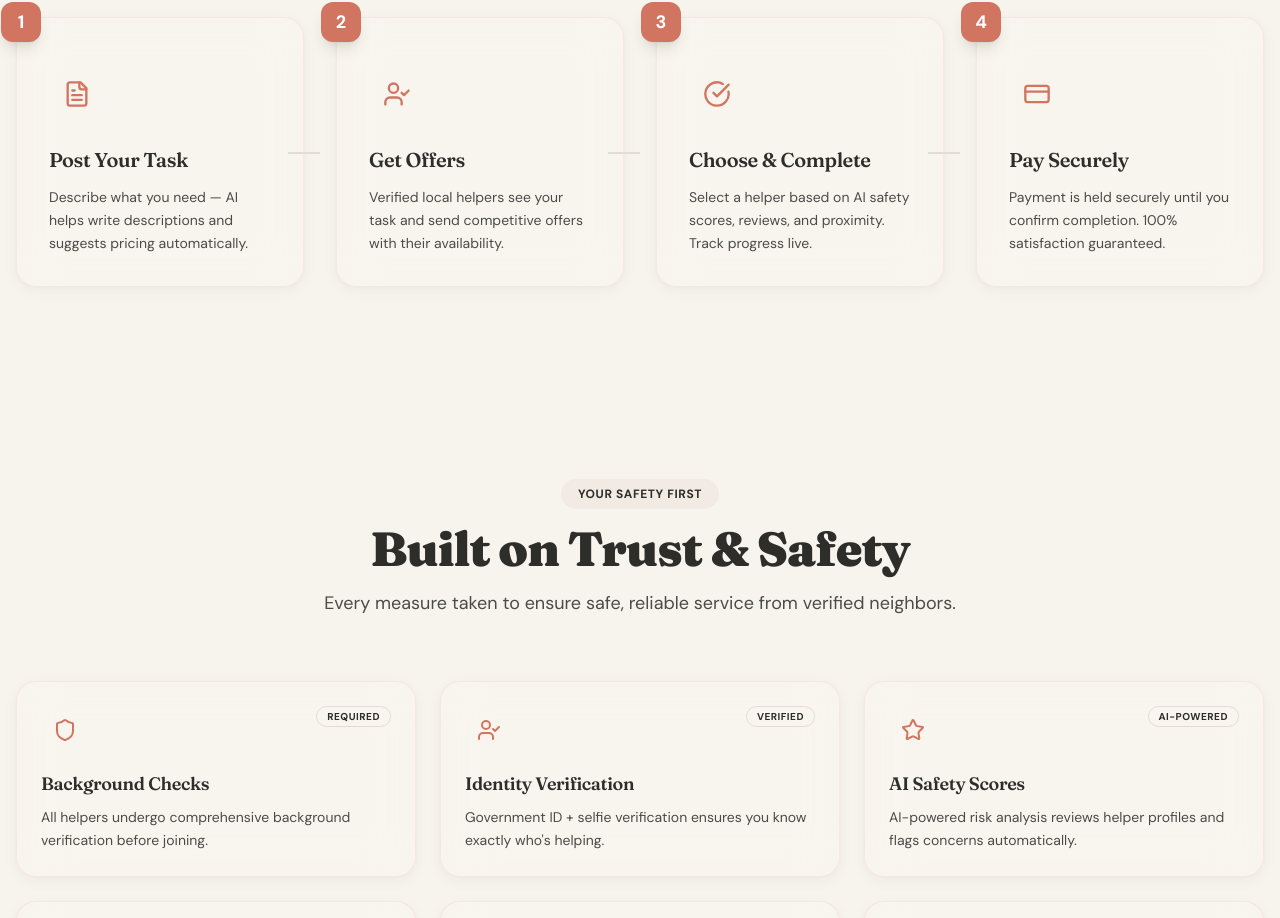
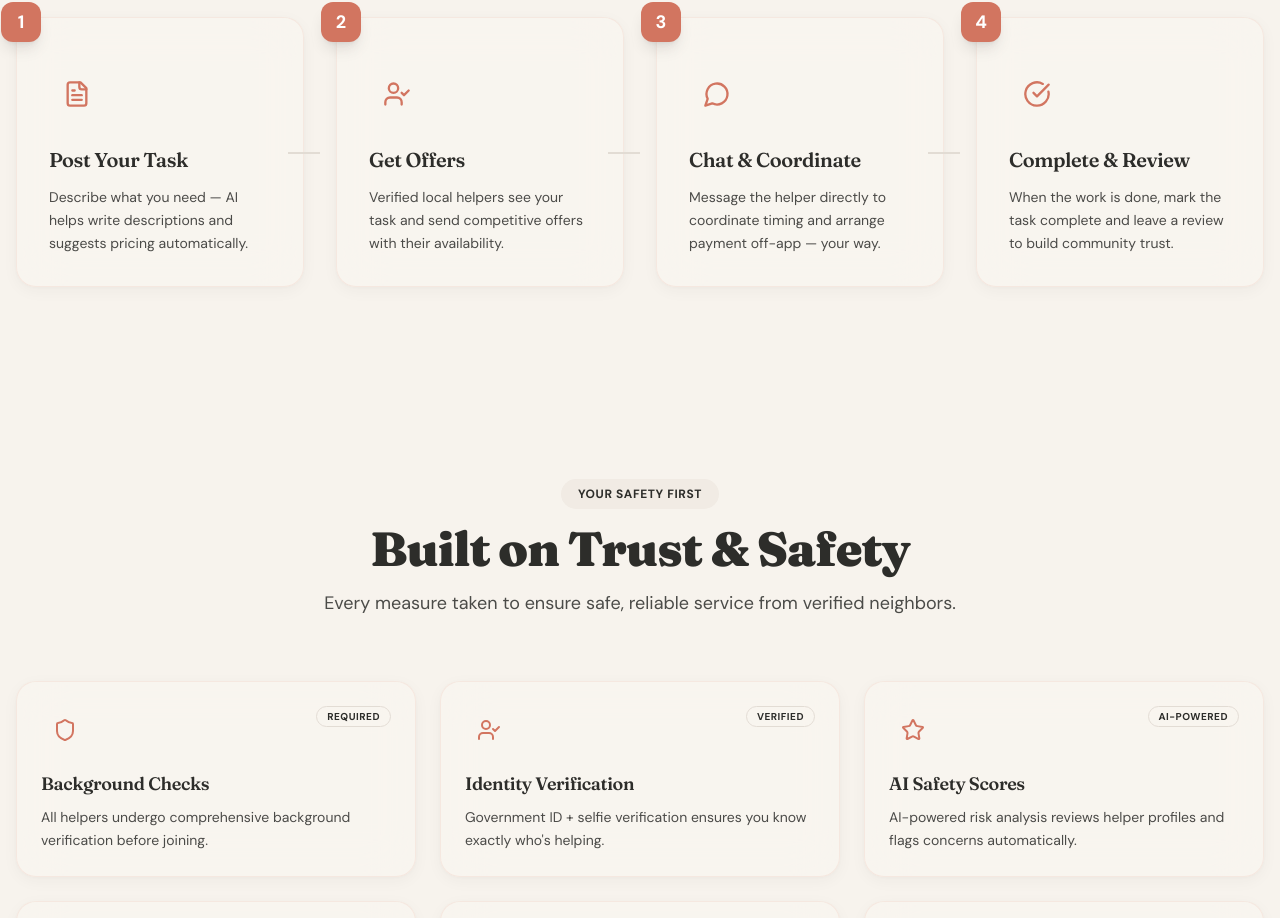
Before and after one commit to krazybaboon17/NeighborLink, a React (Vite) app: page / in a window 1280 px wide. Shown: the part 2323-3241 px from the top of the page. Built offline with nearby package versions, Linux system fonts and the light colour scheme; no server answers; the database is empty; the HTML template or start-up script is replaced by a standard one.

Commit message:
Changes
Co-authored-by: krazybaboon17 <173728744+krazybaboon17@users.noreply.github.com>

```diff
--- a/src/components/HowItWorks.tsx
+++ b/src/components/HowItWorks.tsx
@@ -1,5 +1,5 @@
 import { Card } from "@/components/ui/card";
-import { FileText, UserCheck, CreditCard, CheckCircle } from "lucide-react";
+import { FileText, UserCheck, MessageCircle, CheckCircle } from "lucide-react";
 import { useNavigate } from "react-router-dom";
 import { motion } from "framer-motion";
 
@@ -19,16 +19,16 @@ const steps = [
     path: "/tasks"
   },
   {
-    icon: CheckCircle,
-    title: "Choose & Complete",
-    description: "Select a helper based on AI safety scores, reviews, and proximity. Track progress live.",
+    icon: MessageCircle,
+    title: "Chat & Coordinate",
+    description: "Message the helper directly to coordinate timing and arrange payment off-app — your way.",
     step: "3",
-    path: "/my-tasks"
+    path: "/conversations"
   },
   {
-    icon: CreditCard,
-    title: "Pay Securely",
-    description: "Payment is held securely until you confirm completion. 100% satisfaction guaranteed.",
+    icon: CheckCircle,
+    title: "Complete & Review",
+    description: "When the work is done, mark the task complete and leave a review to build community trust.",
     step: "4",
     path: "/my-tasks"
   }
--- a/src/components/TrustSafety.tsx
+++ b/src/components/TrustSafety.tsx
@@ -1,15 +1,15 @@
 import { Card } from "@/components/ui/card";
 import { Badge } from "@/components/ui/badge";
-import { Shield, UserCheck, Star, Lock, Phone, Award } from "lucide-react";
+import { Shield, UserCheck, Star, MessageCircle, Phone, Award } from "lucide-react";
 import { motion } from "framer-motion";
 
 const features = [
   { icon: Shield, title: "Background Checks", description: "All helpers undergo comprehensive background verification before joining.", badge: "Required" },
   { icon: UserCheck, title: "Identity Verification", description: "Government ID + selfie verification ensures you know exactly who's helping.", badge: "Verified" },
   { icon: Star, title: "AI Safety Scores", description: "AI-powered risk analysis reviews helper profiles and flags concerns automatically.", badge: "AI-Powered" },
-  { icon: Lock, title: "Secure Payments", description: "Payment held in escrow until task completion. Your money is always protected.", badge: "Protected" },
+  { icon: MessageCircle, title: "Direct Messaging", description: "Coordinate tasks and payment directly with your neighbor — your way, no middleman.", badge: "Flexible" },
   { icon: Phone, title: "In-App Messaging", description: "Communicate safely without sharing personal phone numbers or emails.", badge: "Private" },
-  { icon: Award, title: "Quality Guarantee", description: "Not satisfied? We'll make it right. 100% satisfaction guaranteed on every task.", badge: "Guaranteed" },
+  { icon: Award, title: "Community Reviews", description: "Real reviews from real neighbors help you choose with confidence every time.", badge: "Trusted" },
 ];
 
 const containerVariants = {
```
